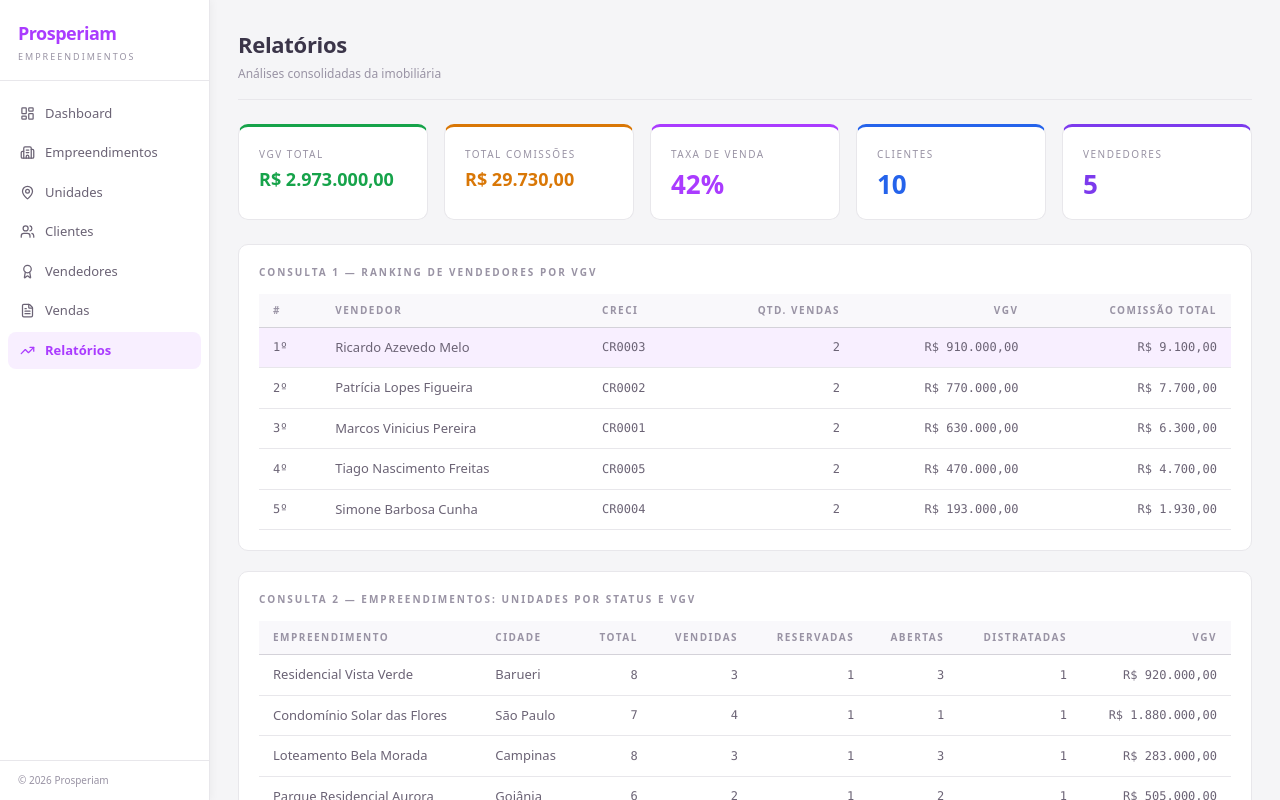
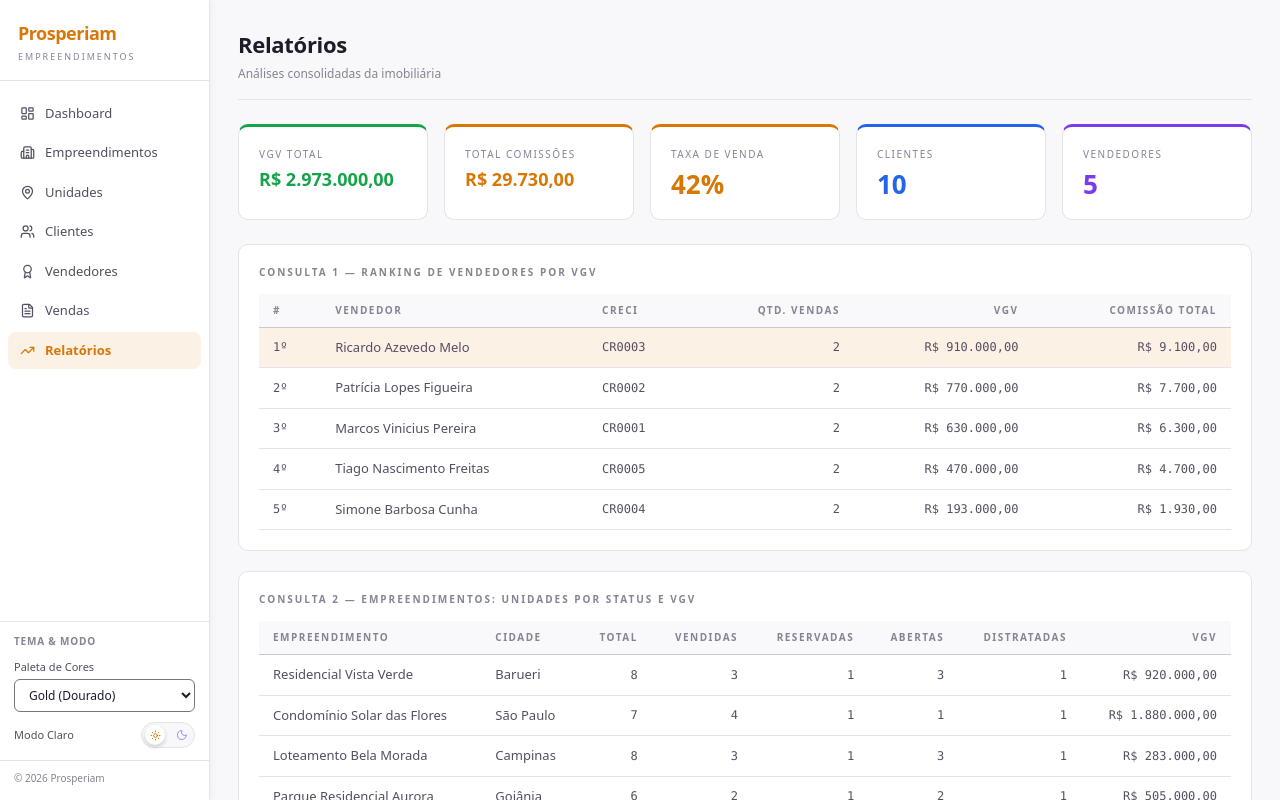
Before and after one commit to lailsonsantana/imobiliaria-frontend, a React (Vite) app: page /relatorios in a window 1280 px wide. Shown: the top 800 px of the page. Built offline with nearby package versions, Linux system fonts and the light colour scheme.

Commit message:
feat: implement multi-theme support with light and dark modes, and add theme selector in sidebar

```diff
--- a/src/components/SideBar/index.jsx
+++ b/src/components/SideBar/index.jsx
@@ -7,12 +7,14 @@ import {
   Award,
   FileText,
   TrendingUp,
+  Sun,
+  Moon,
 } from "lucide-react";
+import { useTheme } from "../../context/ThemeContext";
 import "./style.css";
 
 /**
- * Itens de navegação fixos da aplicação (6 páginas).
- * O item "Esquema NoSQL" foi removido conforme solicitado.
+ * Itens de navegação fixos da aplicação.
  */
 const NAV_ITEMS = [
   { path: "/", label: "Dashboard", icon: LayoutDashboard },
@@ -25,15 +27,15 @@ const NAV_ITEMS = [
 ];
 
 /**
- * Menu lateral fixo, presente em todas as páginas.
- * A navegação usa o React Router (NavLink), que já cuida de marcar
- * o item ativo sozinho — por isso o Sidebar não recebe props.
+ * Menu lateral fixo com seletor de paleta (SelectBox) e alternador de modo Claro/Escuro (SlideBox).
  *
  * Props:
  * - className: classes adicionais (ex: "sidebar--open" em mobile)
  * - onNavClick: callback chamado ao clicar num link (fechar sidebar no mobile)
  */
 function Sidebar({ className = '', onNavClick }) {
+  const { colorScheme, setColorScheme, colorSchemes, mode, toggleMode } = useTheme();
+
   return (
     <aside className={`sidebar ${className}`.trim()}>
       <div className="sidebar__brand">
@@ -58,7 +60,70 @@ function Sidebar({ className = '', onNavClick }) {
         ))}
       </nav>
 
-      <div className="sidebar__footer">© 2026 Prosperiam</div>
+      {/* Seção de Tema (SelectBox) e Modo Claro/Escuro (SlideBox) */}
+      <div className="sidebar__theme-section">
+        <div className="sidebar__theme-header">
+          <span className="sidebar__theme-title">Tema & Modo</span>
+        </div>
+
+        {/* 1. SelectBox para Paletas: Gold, Purple, Blues */}
+        <div className="sidebar__theme-field">
+          <label htmlFor="theme-select" className="sidebar__field-label">
+            Paleta de Cores
+          </label>
+          <div className="sidebar__select-wrapper">
+            <select
+              id="theme-select"
+              value={colorScheme}
+              onChange={(e) => setColorScheme(e.target.value)}
+              className="sidebar__select"
+              aria-label="Selecionar paleta de cores (Gold, Purple, Blues)"
+            >
+              {colorSchemes.map((c) => (
+                <option key={c.id} value={c.id}>
+                  {c.name} ({c.label})
+                </option>
+              ))}
+            </select>
+          </div>
+        </div>
+
+        {/* 2. SlideBox para Alternar entre Dia (Light/White) e Noite (Dark) */}
+        <div className="sidebar__theme-field">
+          <div className="sidebar__mode-row">
+            <span className="sidebar__field-label">
+              {mode === "light" ? "Modo Claro" : "Modo Escuro"}
+            </span>
+            <button
+              type="button"
+              className={`sidebar__slidebox ${
+                mode === "dark" ? "sidebar__slidebox--dark" : "sidebar__slidebox--light"
+              }`}
+              onClick={toggleMode}
+              aria-label={`Alternar para ${
+                mode === "light" ? "modo escuro (noite)" : "modo claro (dia)"
+              }`}
+              title={`Alternar para modo ${mode === "light" ? "Escuro" : "Claro"}`}
+            >
+              <div className="sidebar__slidebox-track">
+                <span className="sidebar__slidebox-icon sidebar__slidebox-icon--sun">
+                  <Sun size={12} />
+                </span>
+                <span className="sidebar__slidebox-icon sidebar__slidebox-icon--moon">
+                  <Moon size={12} />
+                </span>
+                <div className="sidebar__slidebox-thumb">
+                  {mode === "light" ? <Sun size={11} /> : <Moon size={11} />}
+                </div>
+              </div>
+            </button>
+          </div>
+        </div>
+      </div>
+
+      <div className="sidebar__footer">
+        <span>© 2026 Prosperiam</span>
+      </div>
     </aside>
   );
 }
--- a/src/components/SideBar/style.css
+++ b/src/components/SideBar/style.css
@@ -72,9 +72,152 @@
   flex-shrink: 0;
 }
 
+/* =============================================
+   Seção de Tema (SelectBox) e Modo (SlideBox)
+   ============================================= */
+.sidebar__theme-section {
+  padding: 12px 14px;
+  border-top: 1px solid var(--color-border);
+  display: flex;
+  flex-direction: column;
+  gap: 10px;
+}
+
+.sidebar__theme-header {
+  display: flex;
+  align-items: center;
+  justify-content: space-between;
+}
+
+.sidebar__theme-title {
+  font-size: 10px;
+  font-weight: 700;
+  color: var(--color-text-sm);
+  text-transform: uppercase;
+  letter-spacing: 0.8px;
+}
+
+.sidebar__theme-field {
+  display: flex;
+  flex-direction: column;
+  gap: 4px;
+}
+
+.sidebar__field-label {
+  font-size: 11px;
+  font-weight: 500;
+  color: var(--color-text-md);
+}
+
+.sidebar__select-wrapper {
+  position: relative;
+  width: 100%;
+}
+
+.sidebar__select {
+  width: 100%;
+  padding: 6px 10px;
+  font-size: 12px;
+  font-family: var(--font-base);
+  font-weight: 500;
+  color: var(--color-text);
+  background: #f8f8fa
+  border: 1px solid var(--color-border);
+  border-radius: 6px;
+  cursor: pointer;
+  outline: none;
+  transition: all 0.15s ease;
+}
+
+.sidebar__select:hover {
+  border-color: var(--color-border-md);
+}
+
+.sidebar__select:focus {
+  border-color: var(--color-accent);
+  box-shadow: 0 0 0 2px var(--color-accent-bg);
+}
+
+.sidebar__mode-row {
+  display: flex;
+  align-items: center;
+  justify-content: space-between;
+  width: 100%;
+}
+
+/* SlideBox (Switch Toggle) */
+.sidebar__slidebox {
+  background: none;
+  border: none;
+  padding: 0;
+  cursor: pointer;
+  display: inline-flex;
+  align-items: center;
+}
+
+.sidebar__slidebox-track {
+  width: 54px;
+  height: 26px;
+  background: var(--color-bg);
+  border: 1px solid var(--color-border);
+  border-radius: 14px;
+  position: relative;
+  display: flex;
+  align-items: center;
+  justify-content: space-between;
+  padding: 0 6px;
+  transition: all 0.2s ease;
+}
+
+.sidebar__slidebox--dark .sidebar__slidebox-track {
+  background: #1e1b29;
+  border-color: #3e3b4e;
+}
+
+.sidebar__slidebox-icon {
+  display: flex;
+  align-items: center;
+  justify-content: center;
+  z-index: 1;
+}
+
+.sidebar__slidebox-icon--sun {
+  color: #f59e0b;
+}
+
+.sidebar__slidebox-icon--moon {
+  color: #a78bfa;
+}
+
+.sidebar__slidebox-thumb {
+  position: absolute;
+  top: 2px;
+  left: 3px;
+  width: 20px;
+  height: 20px;
+  border-radius: 50%;
+  background: var(--color-surface);
+  box-shadow: 0 2px 4px rgba(0, 0, 0, 0.18);
+  display: flex;
+  align-items: center;
+  justify-content: center;
+  color: var(--color-accent);
+  transition: transform 0.22s cubic-bezier(0.4, 0, 0.2, 1), background-color 0.2s, color 0.2s;
+  z-index: 2;
+}
+
+.sidebar__slidebox--dark .sidebar__slidebox-thumb {
+  transform: translateX(26px);
+  background: #2b2839;
+  color: #fbbf24;
+}
+
 .sidebar__footer {
-  padding: 12px 18px;
+  padding: 10px 14px 14px;
   border-top: 1px solid var(--color-border);
   font-size: 10px;
   color: var(--color-text-sm);
+  display: flex;
+  justify-content: space-between;
+  align-items: center;
 }
--- /dev/null
+++ b/src/context/ThemeContext.jsx
@@ -0,0 +1,105 @@
+import { createContext, useContext, useState, useEffect } from "react";
+
+const COLOR_SCHEMES = [
+  { id: "gold", name: "Gold", label: "Dourado", color: "#d97706" },
+  { id: "purple", name: "Purple", label: "Roxo", color: "#aa3bff" },
+  { id: "blue", name: "Blues", label: "Azul", color: "#0284c7" },
+];
+
+const MODES = ["light", "dark"];
+
+const ThemeContext = createContext({
+  colorScheme: "gold",
+  setColorScheme: () => {},
+  colorSchemes: COLOR_SCHEMES,
+  mode: "light",
+  setMode: () => {},
+  toggleMode: () => {},
+});
+
+const STORAGE_COLOR_KEY = "prosperiam_color_scheme";
+const STORAGE_MODE_KEY = "prosperiam_mode";
+
+export function ThemeProvider({ children }) {
+  const [colorScheme, setColorSchemeState] = useState(() => {
+    try {
+      const saved = localStorage.getItem(STORAGE_COLOR_KEY);
+      if (saved && COLOR_SCHEMES.some((c) => c.id === saved)) {
+        return saved;
+      }
+    } catch {
+      // Ignora erro de acesso ao localStorage
+    }
+    return "gold"; // Padrão Gold
+  });
+
+  const [mode, setModeState] = useState(() => {
+    try {
+      const saved = localStorage.getItem(STORAGE_MODE_KEY);
+      if (saved && MODES.includes(saved)) {
+        return saved;
+      }
+    } catch {
+      // Ignora erro de acesso ao localStorage
+    }
+    return "light"; // Padrão White/Light Mode
+  });
+
+  const setColorScheme = (newScheme) => {
+    if (COLOR_SCHEMES.some((c) => c.id === newScheme)) {
+      setColorSchemeState(newScheme);
+      try {
+        localStorage.setItem(STORAGE_COLOR_KEY, newScheme);
+      } catch {
+        // Ignora erro
+      }
+    }
+  };
+
+  const setMode = (newMode) => {
+    if (MODES.includes(newMode)) {
+      setModeState(newMode);
+      try {
+        localStorage.setItem(STORAGE_MODE_KEY, newMode);
+      } catch {
+        // Ignora erro
+      }
+    }
+  };
+
+  const toggleMode = () => {
+    setMode(mode === "light" ? "dark" : "light");
+  };
+
+  useEffect(() => {
+    document.documentElement.setAttribute("data-theme", colorScheme);
+    document.documentElement.setAttribute("data-mode", mode);
+    document.body.setAttribute("data-theme", colorScheme);
+    document.body.setAttribute("data-mode", mode);
+  }, [colorScheme, mode]);
+
+  return (
+    <ThemeContext.Provider
+      value={{
+        colorScheme,
+        setColorScheme,
+        colorSchemes: COLOR_SCHEMES,
+        mode,
+        setMode,
+        toggleMode,
+      }}
+    >
+      {children}
+    </ThemeContext.Provider>
+  );
+}
+
+export function useTheme() {
+  const context = useContext(ThemeContext);
+  if (!context) {
+    throw new Error("useTheme deve ser utilizado dentro de um ThemeProvider");
+  }
+  return context;
+}
+
+export default ThemeContext;
--- a/src/index.css
+++ b/src/index.css
@@ -1,26 +1,25 @@
 /* =============================================
-   PROSPERIAM — Design Tokens & Global Styles
+   PROSPERIAM — Design Tokens & Multi-Theme Styles
    ============================================= */
 
-:root {
-  /* Paleta principal */
-  --color-bg: #f5f5f7;
+/* =============================================
+   1. BASE / LIGHT MODE (Padrão White / Day Mode)
+   ============================================= */
+:root,
+[data-mode="light"] {
+  /* Paleta principal clara */
+  --color-bg: #f8f8fa;
   --color-surface: #ffffff;
-  --color-border: #e8e7eb;
-  --color-border-md: #d4d2d9;
+  --color-border: #e4e3e9;
+  --color-border-md: #cbc9d4;
 
   /* Texto */
-  --color-text: #3b3549;
-  --color-text-md: #6b6375;
-  --color-text-sm: #9993a4;
+  --color-text: #1f1b29;
+  --color-text-md: #544f60;
+  --color-text-sm: #888394;
 
   /* Linhas de tabela */
-  --color-row: #f9f8fb;
-
-  /* Accent (roxo) */
-  --color-accent: #aa3bff;
-  --color-accent-bg: rgba(170, 59, 255, 0.08);
-  --color-accent-border: rgba(170, 59, 255, 0.35);
+  --color-row: #f9f8fa;
 
   /* Cores semânticas */
   --color-gold: #d97706;
@@ -51,31 +50,91 @@
   -moz-osx-font-smoothing: grayscale;
 }
 
-/* Dark mode */
-@media (prefers-color-scheme: dark) {
-  :root {
+/* =============================================
+   2. DARK MODE (Night Mode)
+   ============================================= */
+[data-mode="dark"] {
   --color-bg: #0f0e14;
   --color-surface: #1a1922;
   --color-border: #2e2c3a;
   --color-border-md: #3e3b4e;
+
   --color-text: #e2dff0;
   --color-text-md: #9b96ad;
   --color-text-sm: #6a6478;
+
   --color-row: #1f1d2a;
-    --color-accent: #c084fc;
-    --color-accent-bg: rgba(192, 132, 252, 0.12);
-    --color-accent-border: rgba(192, 132, 252, 0.4);
+
   --color-gold: #fbbf24;
   --color-gold-bg: rgba(251, 191, 36, 0.12);
+
   --color-green: #4ade80;
   --color-green-bg: rgba(74, 222, 128, 0.12);
+
   --color-red: #f87171;
   --color-red-bg: rgba(248, 113, 113, 0.12);
+
   --color-blue: #60a5fa;
   --color-blue-bg: rgba(96, 165, 250, 0.12);
+
   --color-purple: #a78bfa;
   --color-purple-bg: rgba(167, 139, 250, 0.12);
 }
+
+/* =============================================
+   3. COLOR SCHEMES (Gold, Purple, Blue)
+   ============================================= */
+
+/* --- GOLD SCHEME (Padrão) --- */
+:root,
+[data-theme="gold"],
+[data-theme="gold"][data-mode="light"] {
+  --color-accent: #d97706;
+  --color-accent-bg: rgba(217, 119, 6, 0.1);
+  --color-accent-border: rgba(217, 119, 6, 0.35);
+}
+
+[data-theme="gold"][data-mode="dark"] {
+  --color-accent: #fbbf24;
+  --color-accent-bg: rgba(251, 191, 36, 0.15);
+  --color-accent-border: rgba(251, 191, 36, 0.4);
+}
+
+/* --- PURPLE SCHEME --- */
+[data-theme="purple"],
+[data-theme="purple"][data-mode="light"] {
+  --color-accent: #aa3bff;
+  --color-accent-bg: rgba(170, 59, 255, 0.08);
+  --color-accent-border: rgba(170, 59, 255, 0.35);
+}
+
+[data-theme="purple"][data-mode="dark"] {
+  --color-accent: #c084fc;
+  --color-accent-bg: rgba(192, 132, 252, 0.15);
+  --color-accent-border: rgba(192, 132, 252, 0.4);
+}
+
+/* --- BLUE / BLUES SCHEME (Ótimo para Planilhas / High Contrast) --- */
+[data-theme="blue"],
+[data-theme="blue"][data-mode="light"] {
+  --color-accent: #0284c7;
+  --color-accent-bg: rgba(2, 132, 199, 0.1);
+  --color-accent-border: rgba(2, 132, 199, 0.35);
+  --color-border: #cbd5e1;
+  --color-border-md: #94a3b8;
+  --color-text: #0f172a;
+  --color-row: #f1f5f9;
+}
+
+[data-theme="blue"][data-mode="dark"] {
+  --color-bg: #0b1120;
+  --color-surface: #131d31;
+  --color-border: #23314d;
+  --color-border-md: #334466;
+  --color-row: #17233b;
+  --color-accent: #38bdf8;
+  --color-accent-bg: rgba(56, 189, 248, 0.15);
+  --color-accent-border: rgba(56, 189, 248, 0.4);
 }
 
 /* Reset */
@@ -85,6 +144,8 @@ body {
   margin: 0;
   padding: 0;
   background: var(--color-bg);
+  color: var(--color-text);
+  transition: background-color 0.2s ease, color 0.2s ease, border-color 0.2s ease;
 }
 
 #root {
--- a/src/main.jsx
+++ b/src/main.jsx
@@ -3,11 +3,14 @@ import { createRoot } from 'react-dom/client'
 import './index.css'
 import App from './App.jsx'
 import { BrowserRouter } from 'react-router-dom'
+import { ThemeProvider } from './context/ThemeContext.jsx'
 
 createRoot(document.getElementById('root')).render(
   <StrictMode>
     <BrowserRouter>
-      <App />
+      <ThemeProvider>
+        <App />
+      </ThemeProvider>
     </BrowserRouter>
   </StrictMode>,
 )
```
Lines whose indentation alone changed are shown as unchanged.
